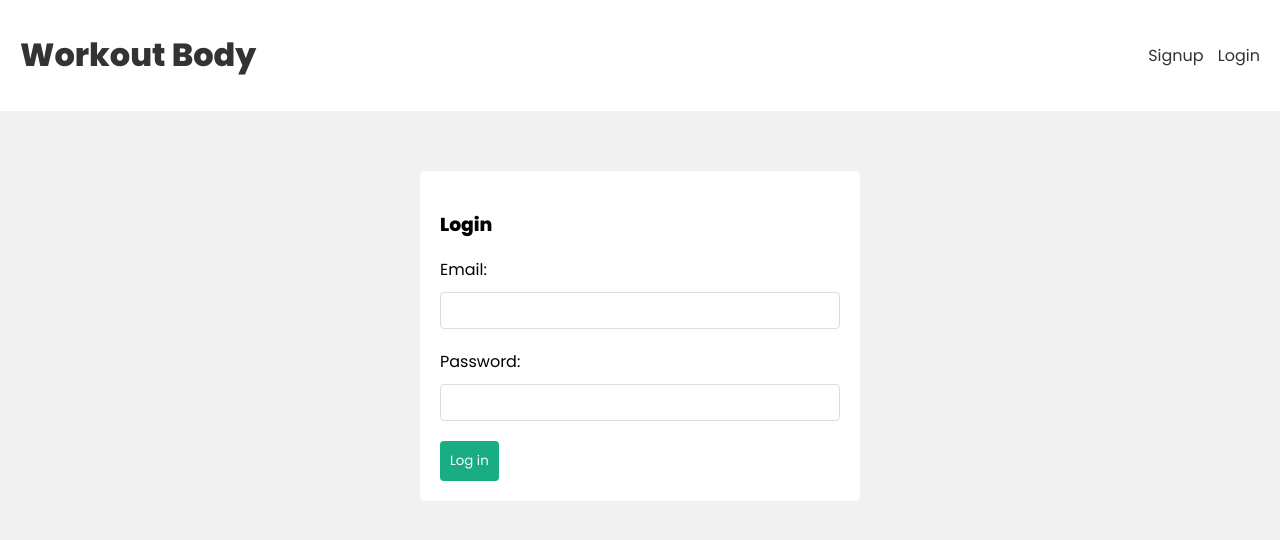
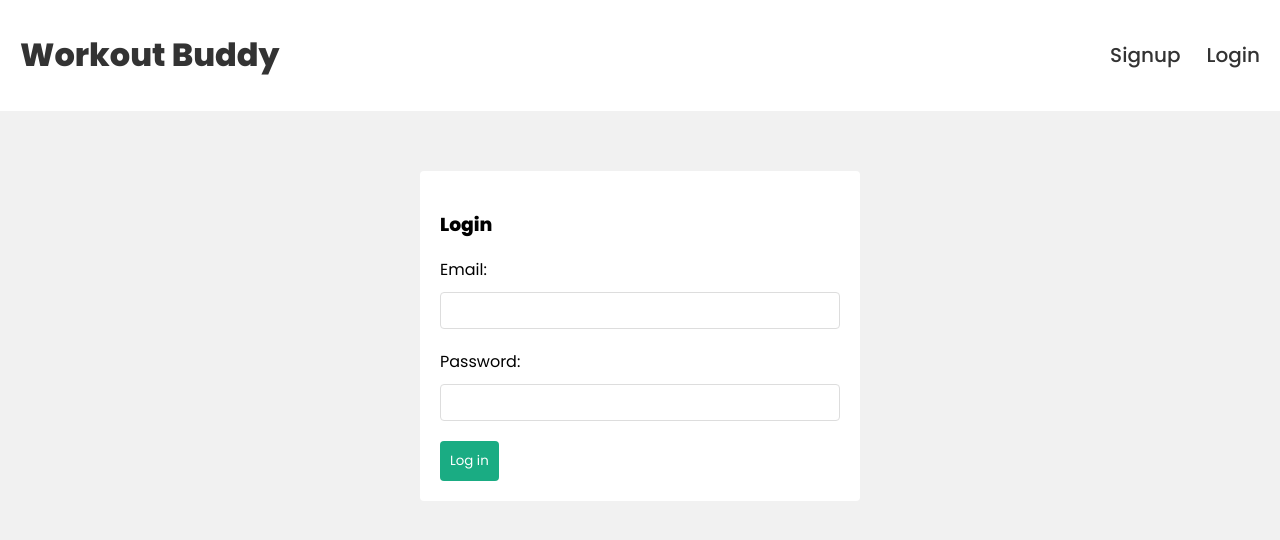
Before and after one commit to Ibrahim-Mneimneh/Gym-Workout-App, a React (Create React App) app in the folder frontend/: page /login in a window 1280 px wide. Shown: the top 540 px of the page. Built offline with nearby package versions, Linux system fonts and the light colour scheme.

Commit message:
Design Fix

```diff
--- a/frontend/public/index.html
+++ b/frontend/public/index.html
@@ -6,7 +6,7 @@
     <meta name="viewport" content="width=device-width, initial-scale=1" />
     <meta name="theme-color" content="#000000" />
     <meta
-      name="Workout-App"
+      name="Workout Buddy"
       content="Web site created using create-react-app"
     />
     <link rel="apple-touch-icon" href="%PUBLIC_URL%/logo192.png" />
@@ -24,7 +24,7 @@
       work correctly both with client-side routing and a non-root public URL.
       Learn how to configure a non-root public URL by running `npm run build`.
     -->
-    <title>Gym-Workout-App</title>
+    <title>Workout Buddy</title>
   </head>
   <body>
     <noscript>You need to enable JavaScript to run this app.</noscript>
--- a/frontend/src/Components/Navbar.js
+++ b/frontend/src/Components/Navbar.js
@@ -8,7 +8,7 @@ const Navbar = () => {
     <header>
       <div className="container">
         <Link to="/">
-          <h1>Workout Body</h1>
+          <h1>Workout Buddy</h1>
         </Link>
         <nav>
           {user && (
@@ -19,9 +19,13 @@ const Navbar = () => {
           )}
 
           {!user && (
-            <div>
-              <Link to="/Signup">Signup </Link>
-              <Link to="/Login">Login</Link>
+            <div className="navigate">
+              <Link className="navigate-link" to="/Signup">
+                Signup
+              </Link>
+              <Link className="navigate-link" to="/Login">
+                Login
+              </Link>
             </div>
           )}
         </nav>
--- a/frontend/src/index.css
+++ b/frontend/src/index.css
@@ -129,6 +129,25 @@ nav button {
   cursor: pointer;
   font-size: 1em;
 }
+nav button:hover {
+  color: #fff;
+  background-color: var(--primary);
+}
+.navigate {
+  display: flex;
+  flex-direction: row;
+  gap: 1rem;
+}
+.navigate-link {
+  font-size: 20px;
+  font-weight: 500;
+  font-family: "Poppins";
+}
+form > button:hover {
+  color: var(--primary);
+  background-color: #fff;
+  border: 0.001px solid var(--primary);
+}
 
 /* auth forms */
 form.signup,
--- a/frontend/src/pages/Login.js
+++ b/frontend/src/pages/Login.js
@@ -30,7 +30,9 @@ const Login = () => {
         }}
         value={password}
       ></input>
-      <button disabled={isLoading}>Log in</button>
+      <button disabled={isLoading} className="Login-button">
+        Log in
+      </button>
       {error && <div className="error">{error}</div>}
     </form>
   );
```
